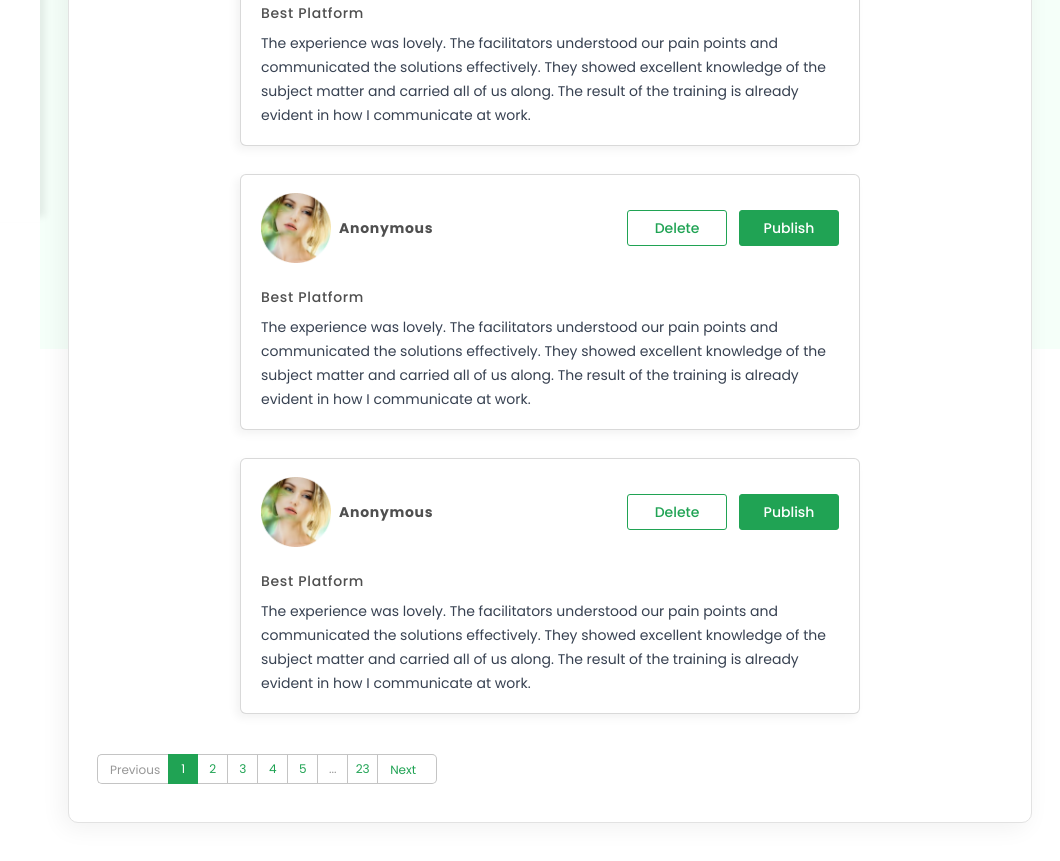
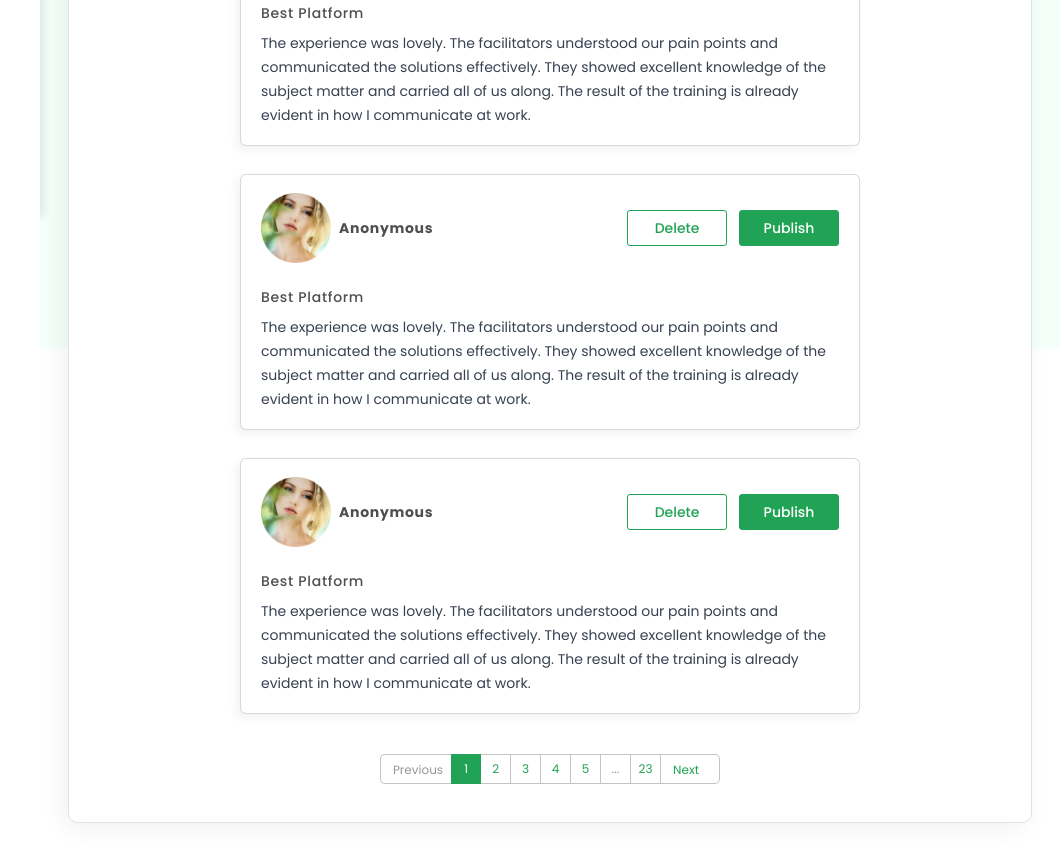
Before and after one commit to Payobami/hcp-ay, a plain HTML site: page src/admin/testimonials.html in a window 1280 px wide. Shown: the part 638-1499 px from the top of the page, without its empty margins (220-1280 px from the left). Drawn offline with Linux system fonts and the light colour scheme.

Commit message:
I made some responsive adjustments to the testimonials page.

```diff
--- a/src/admin/testimonials.html
+++ b/src/admin/testimonials.html
@@ -173,7 +173,7 @@
                                 </div>
                             </div>
                         </div>
-                        <div class="flex flex-wrap gap-5 flex-col xsm:gap-0 xsm:flex-row text-xs leading-[18px] w-fit mb-4">
+                        <div class="flex flex-wrap gap-5 flex-col xsm:gap-0 xsm:flex-row text-xs leading-[18px] w-fit mb-4 sm:mx-auto min-[1320px]:mx-0">
                             <button class="w-fit px-5 h-7.5 border xsm:border-r-0 border-[#C4C4C4] rounded-5 xsm:rounded-r-none xsm:pl-3 py-1.5 xsm:pr-2 text-grey-1 hover:border-grey-1 hover:bg-grey-1 hover:text-white">
                                 Previous
                             </button>
```
Also changed, not shown: src/css/output.css.
